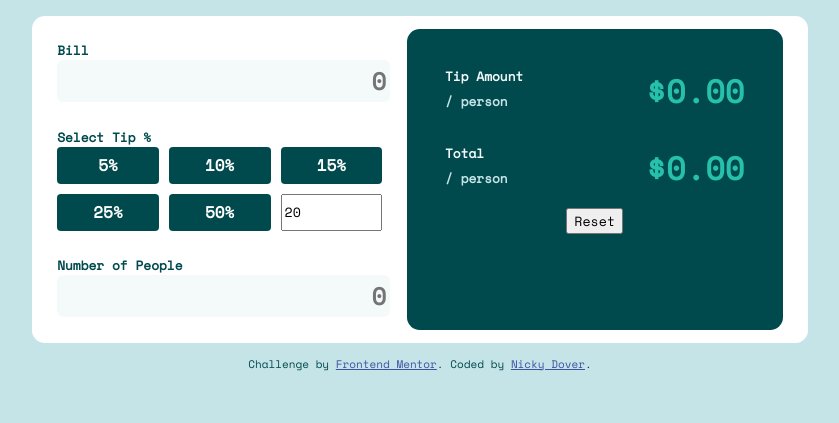
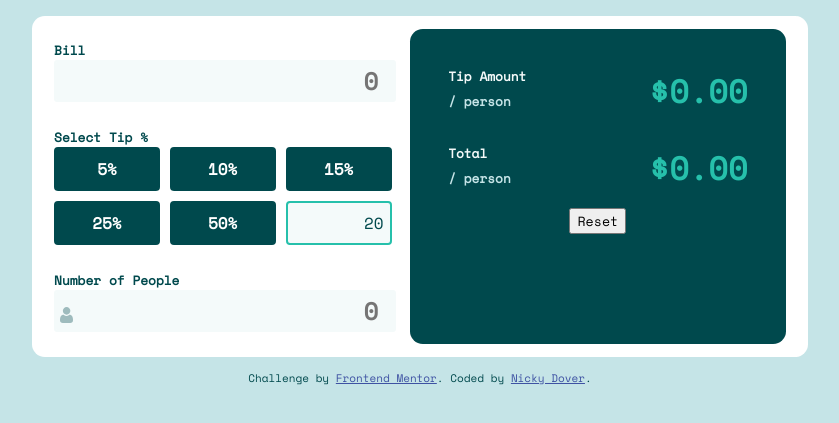
Before and after one commit to NickyEXE/Tip-Calculator, a plain HTML site: page index.html in a window 1280 px wide. Both pictures are taken after a click on the button "Custom". Shown: the part 65-488 px from the top of the page, without its empty margins (220-1059 px from the left). Drawn offline with nearby package versions, Linux system fonts and the light colour scheme.

Commit message:
fix padding issues

```diff
--- a/assets/classes/Form.js
+++ b/assets/classes/Form.js
@@ -66,8 +66,9 @@ class Form {
   appendCustomButton = () => {
     const customTip = document.createElement("input")
     customTip.type = "button"
-    customTip.classList.add("radio-btn", "custom")
+    customTip.classList.add("radio-btn")
     customTip.value = "Custom"
+    customTip.id = "custom-tip"
     const handleClick = () => {
       customTip.removeEventListener("click", handleClick)
       this.changeToNumberInput(customTip)
@@ -78,7 +79,7 @@ class Form {
 
   changeToNumberInput = (input) => {
     this.dom.switchSelected(input)
-    input.classList.remove("radio-btn", "custom")
+    input.classList.remove("radio-btn")
     input.value = 20
     input.type = "number"
     input.minimum = 0
@@ -89,13 +90,14 @@ class Form {
 
   checkForDivisionByZero = () => {
     const numberOfPeople = this.dom.form.numberOfPeople
+    const container = numberOfPeople.closest(".number-input")
     if (!numberOfPeople.value || numberOfPeople.value == 0){
       this.dom.resetResults()
       this.dom.alert.innerText = "Can't be zero"
-      numberOfPeople.classList.add("error")
+      container.classList.add("error")
     } else {
       this.dom.alert.innerText = ""
-      numberOfPeople.classList.remove("error")
+      container.classList.remove("error")
     }
   }
 
--- a/assets/stylesheet.css
+++ b/assets/stylesheet.css
@@ -11,6 +11,16 @@ body {
   background-color: var(--lightCyan);
   font-family: "Space Mono";
   color: var(--veryDark)
+}
+
+
+input{
+  background:none;
+  outline:none;
+  border: none;
+}
+input:focus{
+  border:none;
 }
 
 input, select, textarea, button{font-family:inherit;}
@@ -33,6 +43,7 @@ input, select, textarea, button{font-family:inherit;}
 
 form {
   min-width: 325px;
+  max-width: 45%;
   text-align: left;
   display: flex;
   flex-direction: column;
@@ -43,44 +54,71 @@ form {
   margin: 1em 0;
 }
 
-
-.number-input input {
-  display: block;
+.number-input {
   width: 100%;
-  -moz-appearance: textfield;
-  font-size: 24px;
-  text-align: right;
-  font-weight: 700;
   border-radius: .25em;
   border: solid var(--lightCyan2) 2px;
   color: var(--veryDark);
   background-color: var(--lightCyan2);
 }
 
-.number-input input:focus{
+
+.number-input input {
+  /* display: block; */
+  font-size: 24px;
+  text-align: right;
+  font-weight: 700;
+  -moz-appearance: textfield;
+}
+
+.number-input:focus-within {
   border: solid var(--strong) 2px;
+}
+
+
+.number-input.error {
+  border: 2px solid var(--alert)
 }
 
 .radio {
   display: grid;
   grid-gap: 10px;
-  grid-template-columns: repeat(auto-fit, minmax(6em, 1fr));
+  grid-template-columns: repeat(3, 1fr);
 }
 
 .radio-btn {
-  background-color: hsl(183, 100%, 15%);
+  background-color: var(--veryDark);
   font-size: 16px;
   text-align: center;
   font-weight: 700;
   color: hsl(0, 0%, 100%);
-  border: 0 none;
+  border: 2px solid var(--veryDark);
   border-radius: 4px;
-  padding: .4em;
+  padding: 8px;
 }
 
-.radio-btn.custom {
+#custom-tip {
+  background-color: var(--lightCyan2);
+  border-radius: 4px;
+  border: 2px solid;
+}
+
+input[type="button"]#custom-tip {
   color: var(--veryDark);
-  background-color: var(--lightCyan2);
+  border-color: var(--lightCyan2);
+}
+
+input[type="number"]#custom-tip {
+  width: 94px;
+  text-align: right;
+  padding-right: 6px;
+  font-size: 16px;
+  color: var(--veryDark);
+  border-color: var(--lightCyan2);
+}
+
+input[type="number"]#custom-tip.selected {
+  border: 2px solid var(--strong);
 }
 
 .radio-btn.selected, .radio-btn:hover, .radio-btn.selected:focus {
@@ -123,10 +161,6 @@ form {
   font-weight: 700;
 }
 
-.number-input > .error {
-  border: 2px solid var(--alert)
-}
-
 .alert {
   color: var(--alert);
   float: right;
@@ -141,3 +175,16 @@ input::-webkit-inner-spin-button {
 textarea:focus, input:focus{
   outline: none;
 }
+
+.icon {
+  padding: 10px;
+  color: black;
+  min-width: 50px;
+  text-align: center;
+  background-repeat: no-repeat;
+  background-position: center;
+}
+
+.person-icon{
+  background-image: url("../images/icon-person.svg")
+}
--- a/index.html
+++ b/index.html
@@ -18,19 +18,23 @@
   <img src="./images/logo.svg" alt="splitter"/>
   <div class="calculator">
     <form>
-      <div class="input-container number-input">
+      <div class="input-container">
         <label class="label" for="bill">Bill</label>
-        <i class="icon money-icon"></i>
-        <input type="number" min="0" step=1 id="bill" name="bill" placeholder=0 />
+        <div class="number-input">
+          <i class="icon money-icon"></i>
+          <input type="number" min="0" step=1 id="bill" name="bill" placeholder=0 />
+        </div>
       </div>
       <div class="input-container">
         <span class="label">Select Tip %</span>
         <div class="radio"></div>
       </div>
-      <div class="input-container number-input">
+      <div class="input-container">
         <label class="label" for="number-of-people">Number of People</label><span class="alert"></span>
-        <i class="icon person-icon"></i>
-        <input type="number" min="0" step="1" id="number-of-people" name="numberOfPeople" placeholder=0 />
+        <div class="number-input">
+          <i class="icon person-icon"></i>
+          <input type="number" min="0" step="1" id="number-of-people" name="numberOfPeople" placeholder=0 />
+        </div>
       </div>
     </form>
     <div class="results">
```
